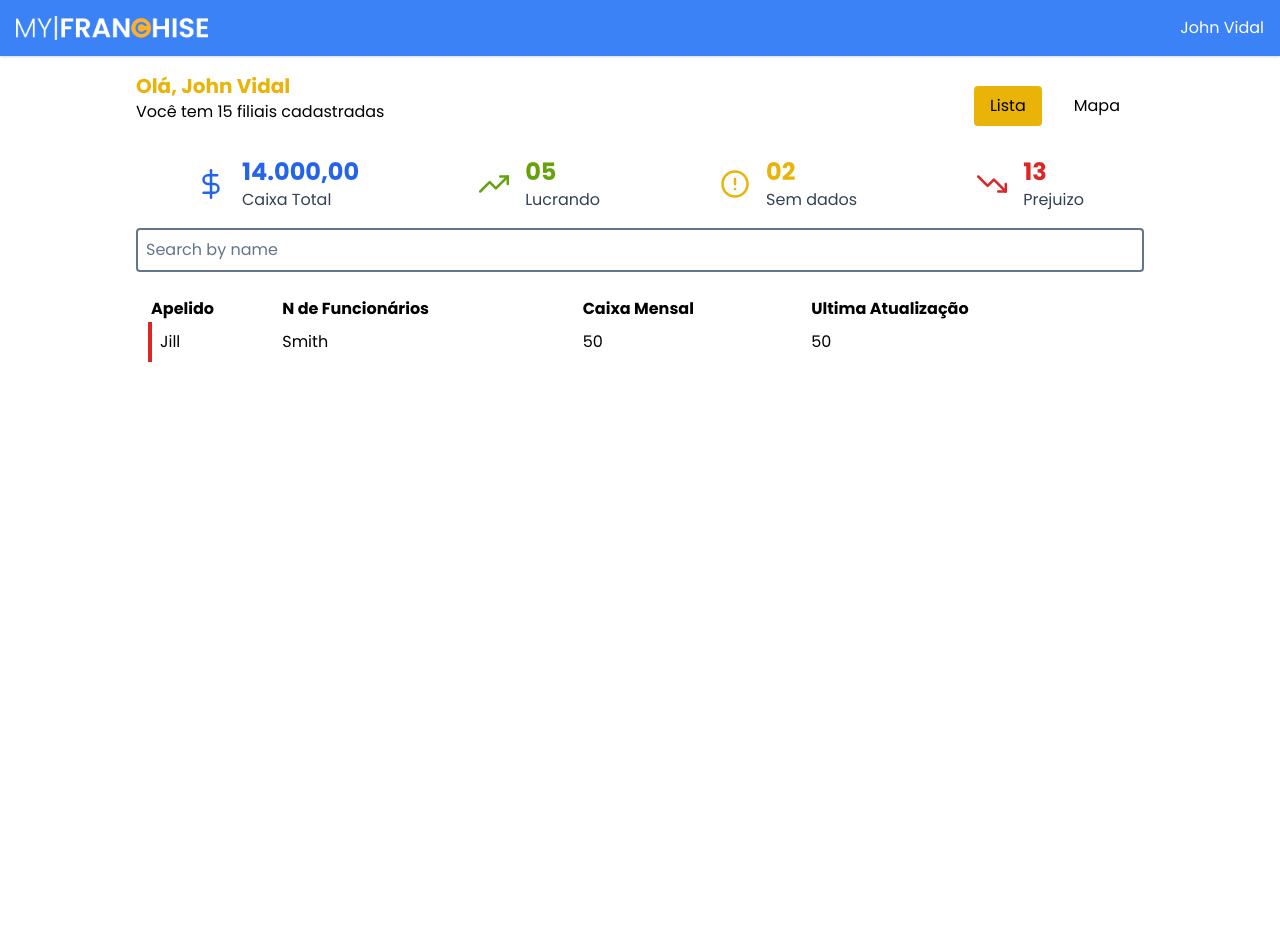
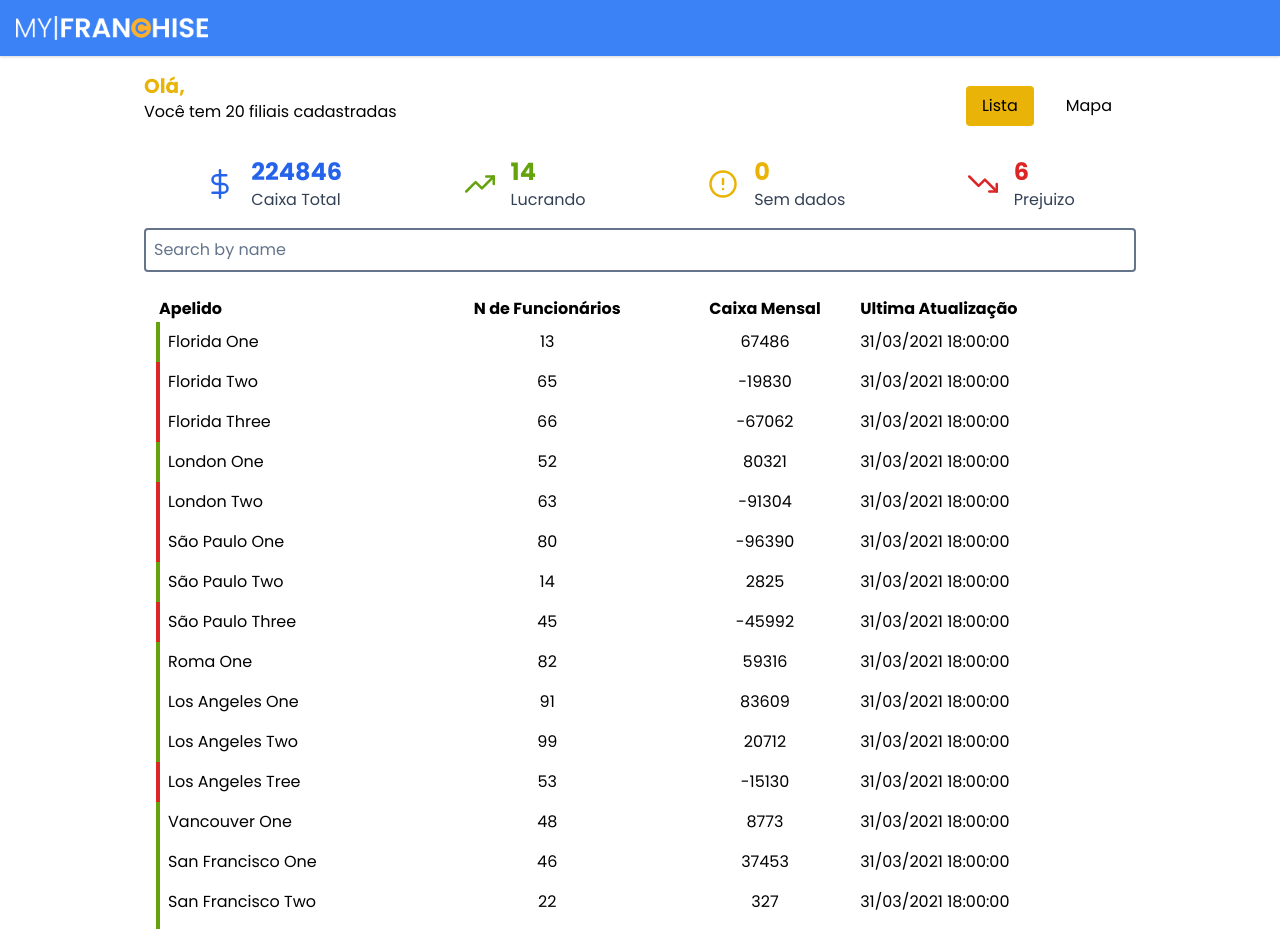
Before and after one commit to JohnVidal77/my-franchise, a React (Create React App) app: page /dashboard in a window 1280 px wide. Shown: the top 929 px of the page. Before the commit the page ends 800 px from the top, so only its background shows below. Built offline with nearby package versions, Linux system fonts and the light colour scheme.

Commit message:
fake data added

```diff
--- a/package.json
+++ b/package.json
@@ -9,6 +9,7 @@
     "@testing-library/react": "^11.1.0",
     "@testing-library/user-event": "^12.1.10",
     "autoprefixer": "^9",
+    "dayjs": "^1.10.4",
     "postcss": "^7",
     "react": "^17.0.1",
     "react-dom": "^17.0.1",
--- /dev/null
+++ b/src/data/stories.json
@@ -0,0 +1,162 @@
+[
+  {
+    "id": 1,
+    "name": "Florida One",
+    "employees": 13,
+    "money": 67486,
+    "updatedAt": "31/03/2021 18:00:00",
+    "createdAt": "01/03/2021 06:00:00"
+  },
+  {
+    "id": 2,
+    "name": "Florida Two",
+    "employees": 65,
+    "money": -19830,
+    "updatedAt": "31/03/2021 18:00:00",
+    "createdAt": "01/03/2021 06:00:00"
+  },
+  {
+    "id": 3,
+    "name": "Florida Three",
+    "employees": 66,
+    "money": -67062,
+    "updatedAt": "31/03/2021 18:00:00",
+    "createdAt": "01/03/2021 06:00:00"
+  },
+  {
+    "id": 4,
+    "name": "London One",
+    "employees": 52,
+    "money": 80321,
+    "updatedAt": "31/03/2021 18:00:00",
+    "createdAt": "01/03/2021 06:00:00"
+  },
+  {
+    "id": 5,
+    "name": "London Two",
+    "employees": 63,
+    "money": -91304,
+    "updatedAt": "31/03/2021 18:00:00",
+    "createdAt": "01/03/2021 06:00:00"
+  },
+  {
+    "id": 6,
+    "name": "São Paulo One",
+    "employees": 80,
+    "money": -96390,
+    "updatedAt": "31/03/2021 18:00:00",
+    "createdAt": "01/03/2021 06:00:00"
+  },
+  {
+    "id": 7,
+    "name": "São Paulo Two",
+    "employees": 14,
+    "money": 2825,
+    "updatedAt": "31/03/2021 18:00:00",
+    "createdAt": "01/03/2021 06:00:00"
+  },
+  {
+    "id": 8,
+    "name": "São Paulo Three",
+    "employees": 45,
+    "money": -45992,
+    "updatedAt": "31/03/2021 18:00:00",
+    "createdAt": "01/03/2021 06:00:00"
+  },
+  {
+    "id": 9,
+    "name": "Roma One",
+    "employees": 82,
+    "money": 59316,
+    "updatedAt": "31/03/2021 18:00:00",
+    "createdAt": "01/03/2021 06:00:00"
+  },
+  {
+    "id": 10,
+    "name": "Los Angeles One",
+    "employees": 91,
+    "money": 83609,
+    "updatedAt": "31/03/2021 18:00:00",
+    "createdAt": "01/03/2021 06:00:00"
+  },
+  {
+    "id": 11,
+    "name": "Los Angeles Two",
+    "employees": 99,
+    "money": 20712,
+    "updatedAt": "31/03/2021 18:00:00",
+    "createdAt": "01/03/2021 06:00:00"
+  },
+  {
+    "id": 12,
+    "name": "Los Angeles Tree",
+    "employees": 53,
+    "money": -15130,
+    "updatedAt": "31/03/2021 18:00:00",
+    "createdAt": "01/03/2021 06:00:00"
+  },
+  {
+    "id": 13,
+    "name": "Vancouver One",
+    "employees": 48,
+    "money": 8773,
+    "updatedAt": "31/03/2021 18:00:00",
+    "createdAt": "01/03/2021 06:00:00"
+  },
+  {
+    "id": 14,
+    "name": "San Francisco One",
+    "employees": 46,
+    "money": 37453,
+    "updatedAt": "31/03/2021 18:00:00",
+    "createdAt": "01/03/2021 06:00:00"
+  },
+  {
+    "id": 15,
+    "name": "San Francisco Two",
+    "employees": 22,
+    "money": 327,
+    "updatedAt": "31/03/2021 18:00:00",
+    "createdAt": "01/03/2021 06:00:00"
+  },
+  {
+    "id": 16,
+    "name": "Tokyo One",
+    "employees": 66,
+    "money": 25886,
+    "updatedAt": "31/03/2021 18:00:00",
+    "createdAt": "01/03/2021 06:00:00"
+  },
+  {
+    "id": 17,
+    "name": "Tokyo Two",
+    "employees": 68,
+    "money": 55671,
+    "updatedAt": "31/03/2021 18:00:00",
+    "createdAt": "01/03/2021 06:00:00"
+  },
+  {
+    "id": 18,
+    "name": "Melborne One",
+    "employees": 25,
+    "money": 34427,
+    "updatedAt": "31/03/2021 18:00:00",
+    "createdAt": "01/03/2021 06:00:00"
+  },
+  {
+    "id": 19,
+    "name": "Hong Kong One",
+    "employees": 90,
+    "money": 60420,
+    "updatedAt": "31/03/2021 18:00:00",
+    "createdAt": "01/03/2021 06:00:00"
+  },
+  {
+    "id": 20,
+    "name": "Hong Kong Two",
+    "employees": 28,
+    "money": 23328,
+    "updatedAt": "31/03/2021 18:00:00",
+    "createdAt": "01/03/2021 06:00:00"
+  }
+]
--- a/src/pages/Dashboard/index.tsx
+++ b/src/pages/Dashboard/index.tsx
@@ -1,5 +1,4 @@
 import React, { useEffect, useState } from 'react';
-// import { FcViewDetails, FcMindMap } from 'react-icons/fc';
 import {
   FiTrendingUp,
   FiTrendingDown,
@@ -8,13 +7,18 @@ import {
 } from 'react-icons/fi';
 
 import User from '../../types/User';
+import Stories from '../../types/Stories';
 
 import Logo from '../../assets/logo-orange.png';
 import Input from '../../components/Input';
 
+import StoriesData from '../../data/stories.json';
+import { useCallback } from 'react';
+
 const Dashboard: React.FC = () => {
   const [view, setView] = useState<'list' | 'map'>('list');
   const [user, setUser] = useState<User | null>();
+  const [stories] = useState<Array<Stories>>(StoriesData);
 
   useEffect(() => {
     const data = localStorage.getItem('@MyFranchise-User');
@@ -23,6 +27,31 @@ const Dashboard: React.FC = () => {
     if (data) obj = JSON.parse(data) as User;
 
     setUser(obj);
+  }, []);
+
+  const totalMoney = stories.reduce((total, storie) => storie.money + total, 0);
+
+  const storiesProfiting = stories.reduce((total, storie) => {
+    if (storie.money > 0) return total + 1;
+    return total;
+  }, 0);
+
+  const storiesWithoutData = stories.reduce((total, storie) => {
+    if (storie.money === 0) return total + 1;
+    return total;
+  }, 0);
+
+  const storiesLoss = stories.reduce((total, storie) => {
+    if (storie.money < 0) return total + 1;
+    return total;
+  }, 0);
+
+  const renderBorderBasedOnStorieStatus = useCallback((value: number) => {
+    if (value < 0) return 'border-red-600';
+
+    if (value > 0) return 'border-lime-600';
+
+    return 'border-yellow-600';
   }, []);
 
   return (
@@ -34,17 +63,19 @@ const Dashboard: React.FC = () => {
           </figure>
         </div>
         <div className="text-white">
-          <span>John Vidal</span>
+          <span>{user?.name}</span>
         </div>
       </header>
 
-      <main className="max-w-5xl mx-auto mt-4 px-2">
+      <main className="max-w-5xl mx-auto mt-4 px-4">
         <div className="flex flex-col mb-4 md:flex-row justify-between">
           <div className="mb-4 text-center md:text-left">
             <span className="block text-yellow-500 font-bold text-xl">
-              Olá, John Vidal
+              Olá, {user?.name}
             </span>
-            <span className="block">Você tem 15 filiais cadastradas</span>
+            <span className="block">
+              Você tem {stories.length} filiais cadastradas
+            </span>
           </div>
           <div className="flex items-center w-full md:w-auto">
             <button
@@ -73,7 +104,7 @@ const Dashboard: React.FC = () => {
             <FiDollarSign className="mr-4 text-lg md:text-3xl text-blue-600" />
             <div>
               <strong className="block text-lg md:text-2xl text-blue-600">
-                14.000,00
+                {totalMoney}
               </strong>
               <span className="block text-blueGray-700">Caixa Total</span>
             </div>
@@ -82,7 +113,7 @@ const Dashboard: React.FC = () => {
             <FiTrendingUp className="mr-4 text-lg md:text-3xl text-lime-600" />
             <div>
               <strong className="block text-lg md:text-2xl text-lime-600">
-                05
+                {storiesProfiting}
               </strong>
               <span className="block text-blueGray-700">Lucrando</span>
             </div>
@@ -91,7 +122,7 @@ const Dashboard: React.FC = () => {
             <FiAlertCircle className="mr-4 text-lg md:text-3xl text-yellow-500" />
             <div>
               <strong className="block text-lg md:text-2xl text-yellow-500">
-                02
+                {storiesWithoutData}
               </strong>
               <span className="block text-blueGray-700">Sem dados</span>
             </div>
@@ -100,7 +131,7 @@ const Dashboard: React.FC = () => {
             <FiTrendingDown className="mr-4 text-lg md:text-3xl text-red-600" />
             <div>
               <strong className="block text-lg md:text-2xl text-red-600">
-                13
+                {storiesLoss}
               </strong>
               <span className="block text-blueGray-700">Prejuizo</span>
             </div>
@@ -111,20 +142,29 @@ const Dashboard: React.FC = () => {
           <Input type="text" name="search" placeholder="Search by name" dark />
         </div>
 
-        <div className="px-3 mt-4">
+        <div className="px-3 mt-4 mb-8">
           <table className="w-full">
             <tr className="mb-2">
               <th className="text-left">Apelido</th>
-              <th className="hidden md:block text-left">N de Funcionários</th>
-              <th className="text-left">Caixa Mensal</th>
+              <th className="hidden md:block text-center">N de Funcionários</th>
+              <th className="text-center">Caixa Mensal</th>
               <th className="hidden md:block text-left">Ultima Atualização</th>
             </tr>
-            <tr className="border-l-4 border-red-600 h-10">
-              <td className="pl-2">Jill</td>
-              <td className="hidden md:table-cell">Smith</td>
-              <td>50</td>
-              <td className="hidden md:table-cell">50</td>
-            </tr>
+
+            {stories.map(storie => (
+              <tr
+                className={`border-l-4 ${renderBorderBasedOnStorieStatus(
+                  storie.money,
+                )} h-10`}
+              >
+                <td className="pl-2">{storie.name}</td>
+                <td className="hidden md:table-cell text-center">
+                  {storie.employees}
+                </td>
+                <td className="text-center">{storie.money}</td>
+                <td className="hidden md:table-cell">{storie.updatedAt}</td>
+              </tr>
+            ))}
           </table>
         </div>
       </main>
--- /dev/null
+++ b/src/types/Stories.ts
@@ -0,0 +1,10 @@
+type Stories = {
+  id: number;
+  name: string;
+  employees: number;
+  money: number;
+  updatedAt: string;
+  createdAt: string;
+};
+
+export default Stories;
```
Also changed, not shown: .eslintrc.json, 1 other file (tests, documents, lock files or other folders).
